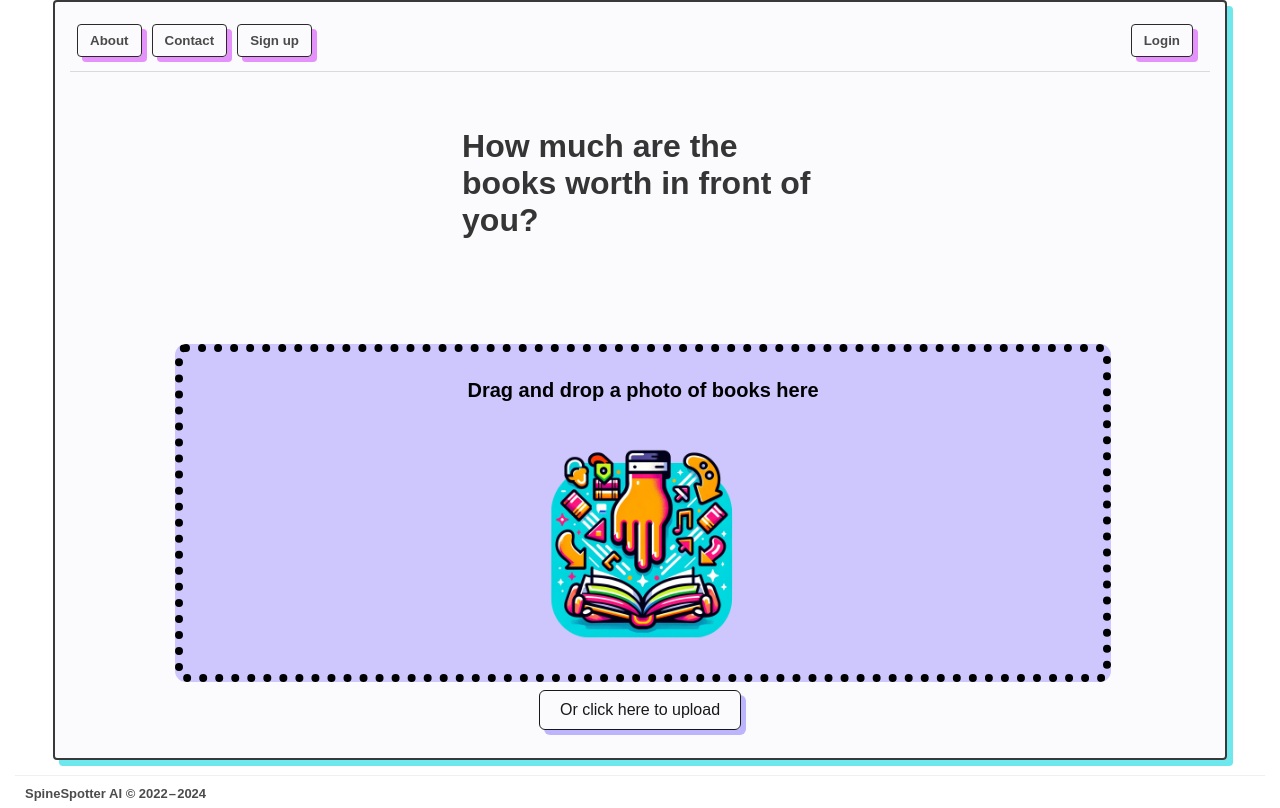
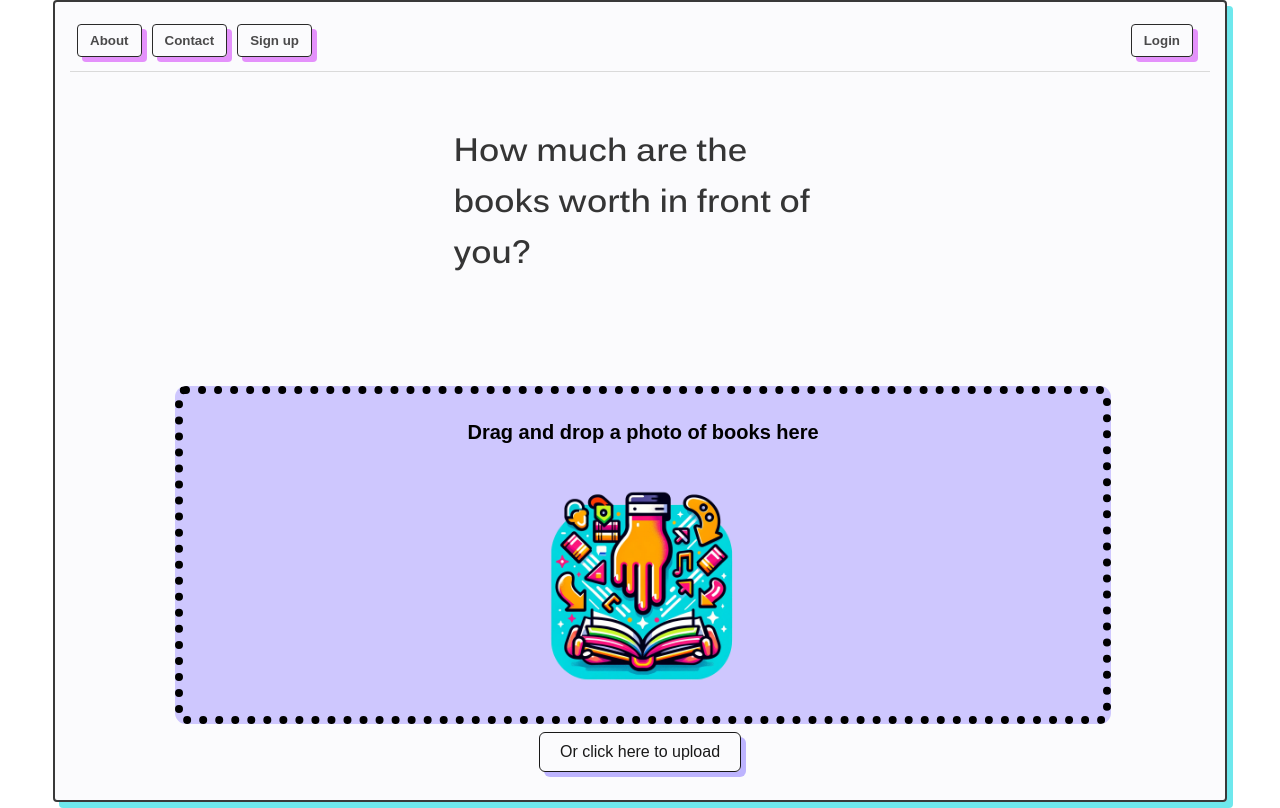
Before and after one commit to paulh6819/bookISBNApp, a website: page public/index.html in a window 1280 px wide. Shown: the top 808 px of the page. Drawn offline with nearby package versions, Linux system fonts and the light colour scheme; files whose address does not match are found by name.

Commit message:
experimenting with new fonts

```diff
--- a/public/style.css
+++ b/public/style.css
@@ -1,6 +1,11 @@
 :root{
   --gray: #7a7a7a;
   --book-container-border:    box-shadow: 5px 5px 2px #b3e4ff;;
+}
+
+@font-face {
+  font-family: 'Kalinga';
+  src: url('fonts/kalingab.ttf') format('truetype'); /* Adjust the path as necessary */
 }
 
 /* ::selection {
@@ -83,6 +88,7 @@ menu a:hover {
   color:#353535;
  }
   h1 {
+    font-family: 'Kalinga', sans-serif; /* Fallback to sans-serif if custom font fails to load */
     /* margin: 50px auto;
     margin-bottom: 40px; */
     margin: 0;
```
Also changed, not shown: kalingab.ttf (added).
